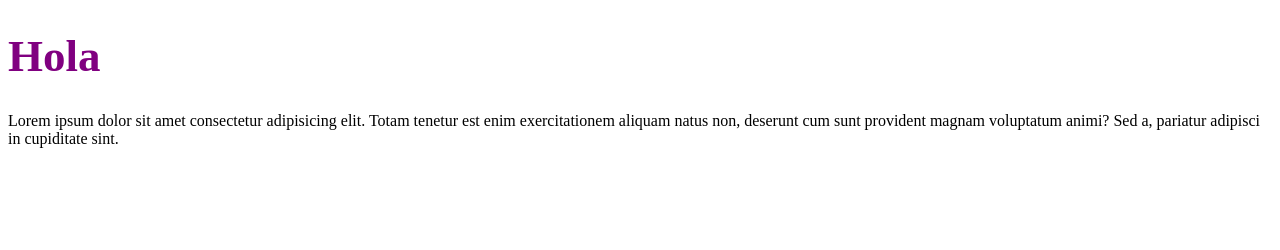
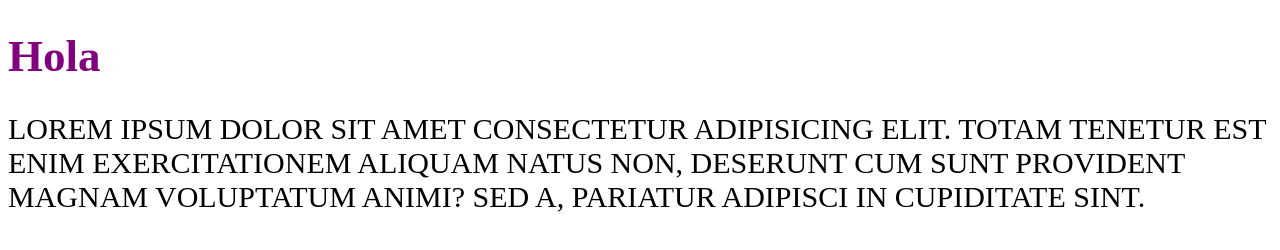
Before and after one commit to AArmandoOlan/blog-construction-2, a plain HTML site: page index.html in a window 1280 px wide. Drawn offline with Linux system fonts and the light colour scheme.

Commit message:
Update styles.css

```diff
--- a/css/styles.css
+++ b/css/styles.css
@@ -2,3 +2,7 @@ h1 {
     font-size: 45px;
     color: purple;
 }
+p {
+    font-size: 30px;
+    text-transform: uppercase;
+}
```
